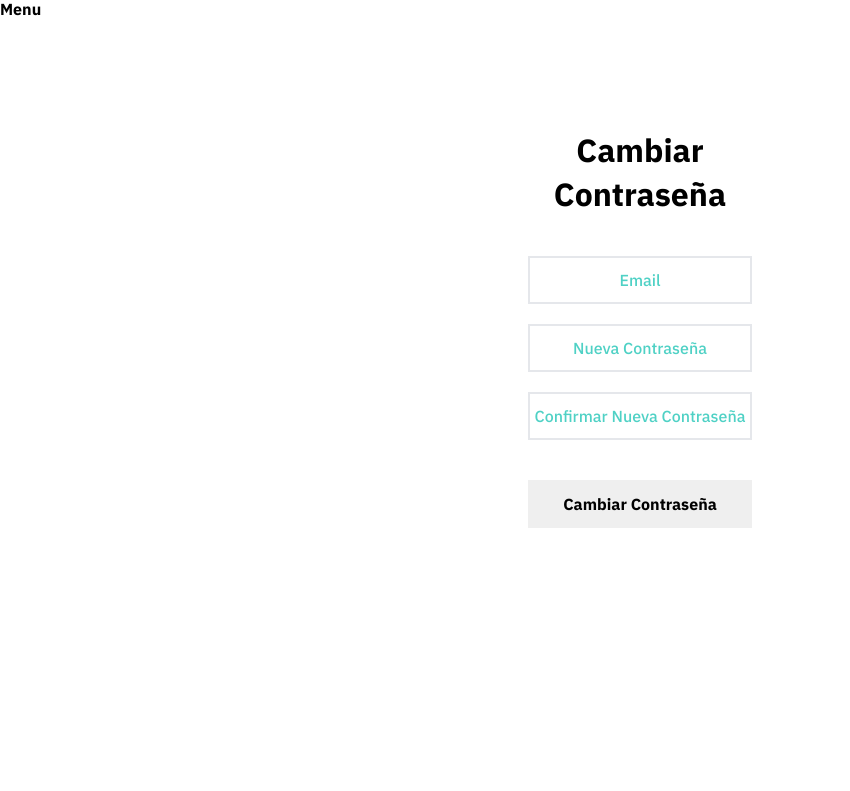
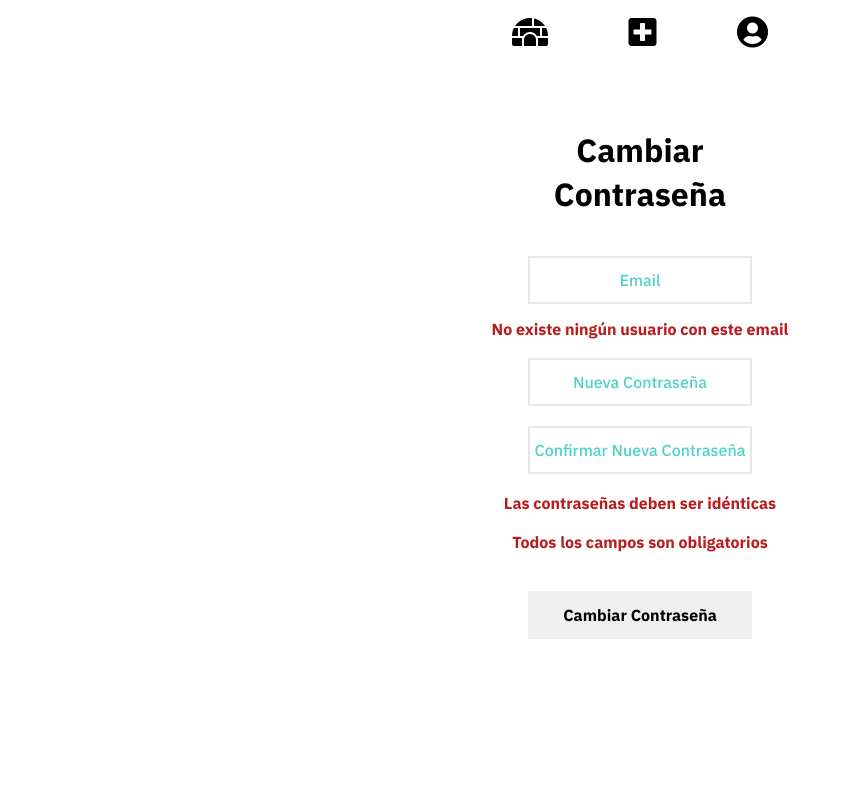
Before and after one commit to idecrea/little-chat-22, a PHP site: page /cambiar-contrasenya.php in a window 1280 px wide. Shown: the top 791 px of the page, without its empty margins (0-850 px from the left). Run offline with PHP 8.4, Linux system fonts and the light colour scheme; style sheets or scripts are compiled from the project's sources; some libraries are stand-ins or nearby versions.

Commit message:
errores+head+menu

```diff
--- a/cambiar-contrasenya.php
+++ b/cambiar-contrasenya.php
@@ -1,21 +1,36 @@
 <?php
     require_once('head.php');
+    require_once('menu.php');
 ?>
-    <div id="app" class="fuente-bold">
-        <nav class="bg-teal-800 h-16">
-            Menu
-        </nav>
+
         <section class="h-screen bg-teal-400 m-0">
             <h1 class="text-center text-teal-800 m-0 pt-16 leading-snug">Cambiar <br>Contraseña</h1>
             <div class="flex justify-center mt-10">
                 <input type="text" class="fuente-medium text-center h-12 w-56 bg-teal-100 placeholder1 border-2 border-teal-100 focus:border-teal-800 focus:text-teal-800" placeholder="Email">
             </div>
+
+                <!-- Error - No existen usuarios con este email -->
+                <div class="flex justify-center mt-4 mb-4">
+                    <p class="fuente-bold text-red-700">No existe ningún usuario con este email</p>
+                </div>
+
             <div class="flex justify-center mt-5">
                 <input type="text" class="fuente-medium text-center h-12 w-56 bg-teal-100 placeholder1 border-2 border-teal-100 focus:border-teal-800 focus:text-teal-800" placeholder="Nueva Contraseña">
             </div>
             <div class="flex justify-center mt-5">
                 <input type="text" class="fuente-medium text-center h-12 w-56 bg-teal-100 placeholder1 border-2 border-teal-100 focus:border-teal-800 focus:text-teal-800" placeholder="Confirmar Nueva Contraseña">
             </div>
+
+                <!-- Error - Las contrasenyas deben ser idénticas -->
+                <div class="flex justify-center mt-5 mb-4">
+                    <p class="fuente-bold text-red-700">Las contraseñas deben ser idénticas</p>
+                </div>
+
+                <!-- Error Todos los campos son obligatorios -->
+                <div class="flex justify-center mt-5">
+                    <p class="fuente-bold text-red-700">Todos los campos son obligatorios</p>
+                </div>
+
             <div class="flex justify-center mt-10">
                 <input type="submit" class="fuente-bold text-center h-12 w-56 bg-teal-800 text-teal-100 hover:bg-teal-200 hover:text-teal-800" value="Cambiar Contraseña">
             </div>
--- a/head.php
+++ b/head.php
@@ -4,7 +4,7 @@
     <meta charset="UTF-8">
     <meta name="viewport" content="width=device-width, initial-scale=1.0">
     <meta http-equiv="X-UA-Compatible" content="ie=edge">
-    <title>Login</title>
+    <title>Little Chat 22</title>
     <!-- FontAwesome -->
     <link rel="stylesheet" href="https://use.fontawesome.com/releases/v5.6.3/css/all.css" integrity="sha384-UHRtZLI+pbxtHCWp1t77Bi1L4ZtiqrqD80Kn4Z8NTSRyMA2Fd33n5dQ8lWUE00s/" crossorigin="anonymous">
     <!-- CSS -->
--- /dev/null
+++ b/menu.php
@@ -0,0 +1,8 @@
+<div id="app" class="fuente-bold">
+        <nav class="bg-teal-800 h-16 flex justify-center items-center">
+            <div class="flex justify-between w-64 h-16 items-center">
+                <a href=""><i class="fas fa-igloo text-teal-100 fa-2x"></i></a>
+                <a href=""><i class="fas fa-plus-square text-teal-100 fa-2x"></i></a>
+                <a href=""><i class="fas fa-user-circle text-teal-100 fa-2x"></i></a>
+            </div>
+        </nav>
--- a/ok-cambiar-contrasenya.php
+++ b/ok-cambiar-contrasenya.php
@@ -1,10 +1,7 @@
 <?php
     require_once('head.php');
+    require_once('menu.php');
 ?>
-    <div id="app" class="fuente-bold">
-        <nav class="bg-teal-800 h-16">
-            Menu
-        </nav>
         <section class="h-screen bg-teal-400 m-0">
             <h1 class="text-center text-teal-800 m-0 pt-16 leading-snug">¡Felicidades!</h1>
             <div class="flex justify-center mt-8">
--- a/ok-recuperar-contrasenya.php
+++ b/ok-recuperar-contrasenya.php
@@ -1,10 +1,8 @@
 <?php
     require_once('head.php');
+    require_once('menu.php');
 ?>
-    <div id="app" class="fuente-bold">
-        <nav class="bg-teal-800 h-16">
-            Menu
-        </nav>
+
         <section class="h-screen bg-teal-400 m-0">
             <h1 class="text-center text-teal-800 m-0 pt-16 leading-snug">Recuperar <br>Contraseña</h1>
             <div class="flex justify-center mt-8">
--- a/registro-completo.php
+++ b/registro-completo.php
@@ -1,10 +1,8 @@
 <?php
     require_once('head.php');
+    require_once('menu.php');
 ?>
-    <div id="app" class="fuente-bold">
-        <nav class="bg-teal-800 h-16">
-            Menu
-        </nav>
+
         <section class="h-screen bg-teal-400 m-0">
             <h1 class="text-center text-teal-800 m-0 pt-16">Bienvenido!</h1>
             <div class="flex justify-center mt-4">
--- a/registro.php
+++ b/registro.php
@@ -1,10 +1,8 @@
 <?php
     require_once('head.php');
+    require_once('menu.php');
 ?>
-    <div id="app" class="fuente-bold">
-        <nav class="bg-teal-800 h-16">
-            Menu
-        </nav>
+
         <section class="h-screen bg-teal-400 m-0">
             <h1 class="text-center text-teal-800 m-0 pt-16">Registro</h1>
             <div class="flex justify-center mt-10">
```
Also changed, not shown: login.php (+13 -4 lines), recuperar-contrasenya.php (+12 -4 lines).
